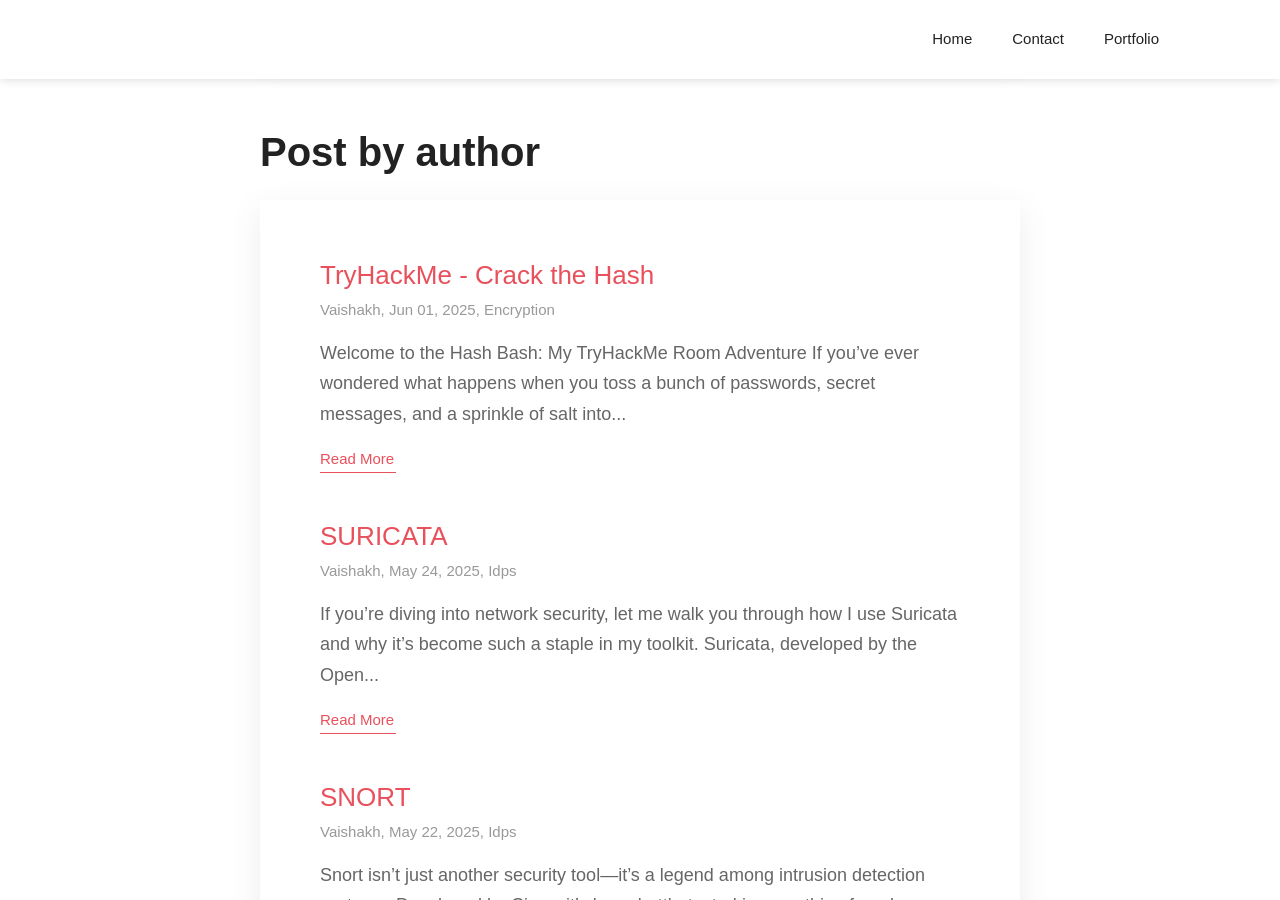
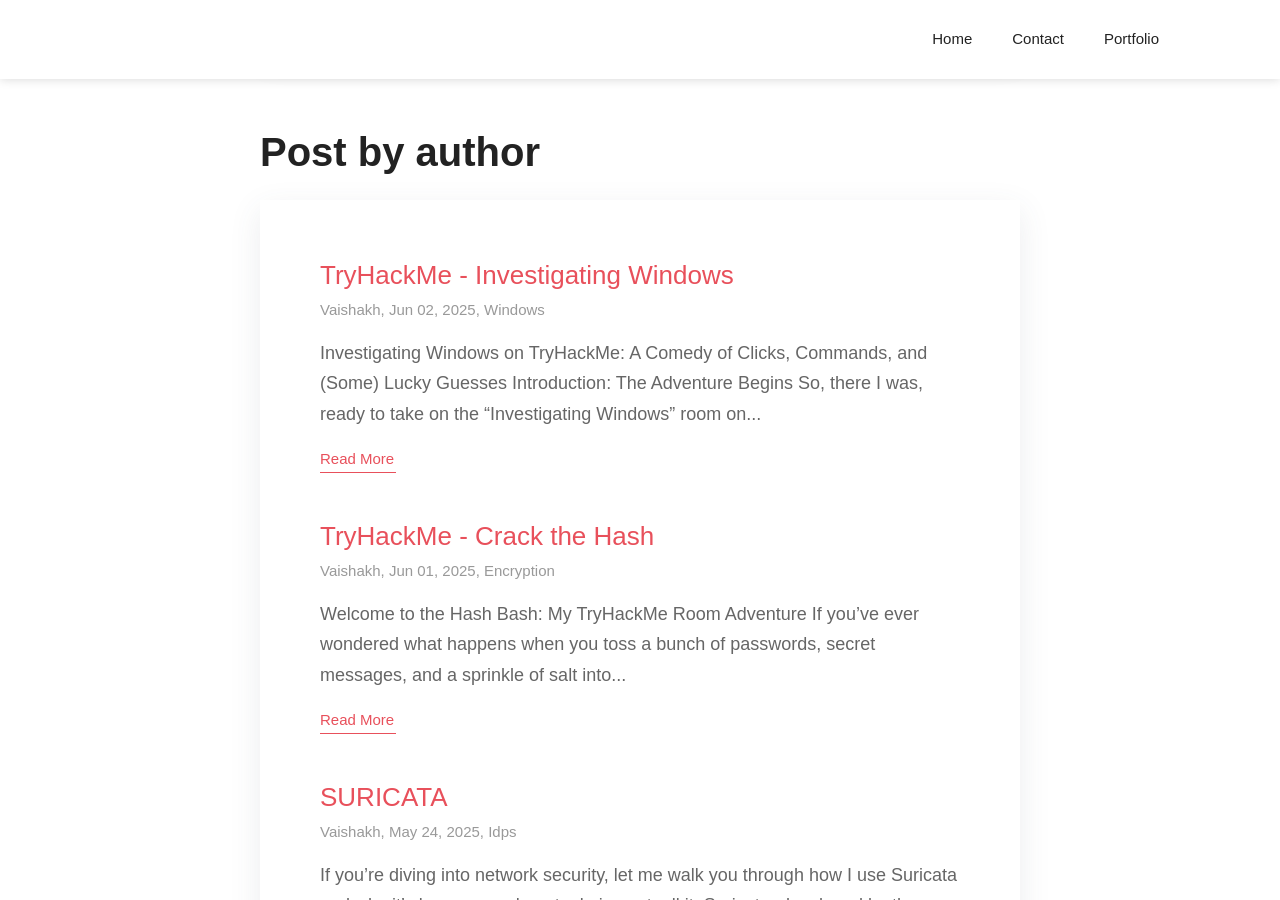
Before and after one commit to Vaishakh-Ashok-Kumar/Vaishakh-Ashok-Kumar, a Jekyll site: the page built from _authors/vaishakh.md, in a window 1280 px wide and 900 px high, scrolled down 835 px. Built offline with Jekyll 4.4.1, drawn with Linux system fonts in a browser that asks for light colours; some web fonts are replaced; some of the changed lines change nothing that is shown.

Commit message:
New writeup added 'Investigating Windows'

```diff
--- a/_pages/tools.md
+++ b/_pages/tools.md
@@ -35,7 +35,11 @@
     link: "/404.html"
 
   - name: TryHackMe - Crack the Hash
-    image: "/assets/images/post/crack-the-hash.png"
+    image: "/assets/images/tools/crack-the-hash.png"
     link: "/post/tryhackme-crack-the-hash.html"
 
+  - name: TryHackMe - Investigating Windows
+    image: "/assets/images/tools/investigating-windows.png"
+    link: "/post/tryhackme-investigating-windows.html"
+
 ---
--- /dev/null
+++ b/_posts/2025-06-02-tryhackme-investigating-windows.md
@@ -0,0 +1,158 @@
+---
+title : "TryHackMe - Investigating Windows"
+image : "/assets/images/post/investigating-windows.png"
+author : "Vaishakh"
+date: 2025-06-02 22:11:00 +0600
+description : "A writeup on the TryHackMe room Investigating Windows"
+tags : ["Windows"]
+
+---
+
+**Investigating Windows on TryHackMe: A Comedy of Clicks, Commands, and (Some) Lucky Guesses**
+
+**Introduction: The Adventure Begins**
+
+So, there I was, ready to take on the “Investigating Windows” room on TryHackMe. Armed with nothing but my wits, a suspiciously large cup of coffee, and the burning desire to click on things until something interesting happened, I dove right in. What followed was a journey filled with quick wins, a few “why do it the hard way?” moments, and the occasional “let’s just Google it” strategy. Here’s how it all went down—warts, wins, and wild guesses included.
+
+**Question 1: The Fastest Win in the West**
+
+*Q1. Whats the version and year of the windows machine?*
+
+Who needs to execute code or run complicated scripts? Not me! As soon as I cracked open the VM, it was clear I was staring at a Windows Server. To find out which version, I simply opened Server Manager, navigated to the local server, and—voilà—the answer was staring right back at me. Sometimes, the simplest way is the best way (and the laziest, which is a bonus).
+
+![A1]({{site.baseurl}}/assets/images/post/TryHackMe-Investigating-Windows/T1-1.png)
+
+
+**Questions 2 & 3: The Powershell Power Play**
+
+*Q2. Which user logged in last?*
+
+*Q3. When did John log onto the system last?*
+
+Here’s where I faced a crossroads:
+
+**Option A**: Manually parse through Event Viewer’s 4624 events to find the last successful logon and track when user John appeared.
+
+**Option B**: Use the magical powers of the Internet and Powershell.
+
+Guess which one I picked? (Hint: My sanity remains intact.)
+
+With a quick search, I found these time-saving commands:
+
+{% highlight ruby %}
+Get-LocalUser
+
+Get-LocalUser | Sort-Object LastLogon | Select-Object Name, Enabled, SID, LastLogon
+{% endhighlight %}
+
+These did the trick—no endless scrolling, just answers on a silver platter.
+
+![A2,3]({{site.baseurl}}/assets/images/post/TryHackMe-Investigating-Windows/T1-2-3-9.png)
+
+**Question 4: The Suspicious CMD Chronicles**
+
+*Q4. What IP does the system connect to when it first starts?*
+
+Sometimes, being nosy pays off. Right after the VM booted, I spotted a suspicious command prompt window trying to connect to an IP address. My detective instincts (and a bit of paranoia) told me to jot it down immediately. Spoiler: That scribbled IP came in handy later. Trust your gut—and your sticky notes.
+
+![A4]({{site.baseurl}}/assets/images/post/TryHackMe-Investigating-Windows/view-1.jpg)
+
+**Question 5: Admins Assemble (with Powershell)**
+
+*Q5. What two accounts had administrative privileges (other than the Administrator user)?*
+
+A quick web search led me to another handy command:
+
+{% highlight ruby %}
+Get-LocalGroupMember Administrator
+{% endhighlight %}
+
+![A5]({{site.baseurl}}/assets/images/post/TryHackMe-Investigating-Windows/T1-5.png)
+
+Boom! No need to dig through endless menus. Sometimes, Google really is your best friend.
+
+**Questions 6, 7, 8: Task Scheduler Shenanigans**
+
+*Q6. Whats the name of the scheduled task that is malicous.*
+
+*Q7. What file was the task trying to run daily?*
+
+*Q8. What port did this file listen locally for?*
+
+Could I have used Powershell again? Sure. But since I already had the machine at my fingertips, I went straight to Task Scheduler. Here’s what I learned:
+
+Check each task’s trigger and action.
+
+The third task was clearly up to no good—running a Powershell script in CMD and listening on a port.
+
+Pro tip: If something looks sketchy in Task Scheduler, it probably is.
+
+![A6,7,8]({{site.baseurl}}/assets/images/post/TryHackMe-Investigating-Windows/T1-6-7-8.png)
+
+**Question 9: Reusing the Magic**
+
+For this one, I just reused the query from questions 2 and 3. If it ain’t broke, don’t fix it.
+
+![A9]({{site.baseurl}}/assets/images/post/TryHackMe-Investigating-Windows/T1-2-3-9.png)
+
+**Question 10: Guesswork and Gut Feeling**
+
+*Q10. At what date did the compromise take place?*
+
+Sometimes, you’ve just got to trust your instincts. Knowing that new tasks were created, I guessed the attacker made the backdoor on the same day as the task creation. Sometimes, being a little lazy is the shortcut to being right.
+
+![A10]({{site.baseurl}}/assets/images/post/TryHackMe-Investigating-Windows/T1-10.png)
+
+**Question 11: Event Viewer Detective**
+
+*Q11. During the compromise, at what time did Windows first assign special privileges to a new logon?*
+
+Windows events are your friends—if you know where to look. Filtering for event id 4738 in Event Viewer and narrowing down by date (thanks to clues from earlier) led me straight to the answer. Manual searching can be tedious, but it works when you know what you’re after.
+
+![A11]({{site.baseurl}}/assets/images/post/TryHackMe-Investigating-Windows/T1-11.png)
+
+**Question 12: The Mimikatz Moment**
+
+*Q12. What tool was used to get Windows passwords?*
+
+Having used this tool before, I recognized the telltale signs—especially when I found mime.exe and a mime-out.txt file referenced in a scheduled task. All signs pointed to Mimikatz. Sometimes, experience is the best teacher (and snitch).
+
+![A12]({{site.baseurl}}/assets/images/post/TryHackMe-Investigating-Windows/T1-12.png)
+
+**Questions 13: DNS Host File Surprises**
+
+**Q13. What was the attackers external control and command servers IP?**
+
+To answer these, I checked the DNS hosts file at C:\Windows\System32\drivers\etc\hosts. It was a wild guess, but it paid off—two answers for the price of one. Never underestimate the power of a hunch.
+
+![A13]({{site.baseurl}}/assets/images/post/TryHackMe-Investigating-Windows/T1-13-16.png)
+
+**Question 14: The Inetdpub Incident**
+
+*Q14. What was the extension name of the shell uploaded via the servers website?*
+
+Curiosity struck when I noticed an odd file—inetdpub—on the disk. A quick search confirmed my suspicion: this was the answer I needed. Sometimes, being suspicious of random files is a good thing.
+
+![A14]({{site.baseurl}}/assets/images/post/TryHackMe-Investigating-Windows/T1-14.png)
+
+**Question 15: The Writeup Rescue**
+
+*Q15. What was the last port the attacker opened?*
+
+I’ll be honest—this one stumped me. I had to consult a writeup from someone smarter (or at least more patient) than me. Sometimes, you just need a helping [hand].
+
+[hand]: https://medium.com/@haircutfish/tryhackme-investigating-windows-task-1-investigating-windows-da65f32cf67f
+
+![A15]({{site.baseurl}}/assets/images/post/TryHackMe-Investigating-Windows/T1-15.png)
+
+**Question 16: Hosts File Strikes Again**
+
+*Q16. Check for DNS poisoning, what site was targeted?*
+
+As mentioned earlier, the hosts file was a goldmine. The answer was staring me in the face all along.
+
+![A16]({{site.baseurl}}/assets/images/post/TryHackMe-Investigating-Windows/T1-13-16.png)
+
+**Conclusion: Lessons, Laughs, and a Few Lucky Breaks**
+
+Wrapping up this room was a rollercoaster of quick wins, clever shortcuts, and the occasional wild guess that actually worked. If there’s one thing I learned, it’s that sometimes the easy way is the right way, and a little curiosity (mixed with a dash of paranoia) goes a long way. So, next time you’re investigating a Windows box—trust your gut, Google shamelessly, and never ignore a suspicious CMD window. Happy hacking!
--- /dev/null
+++ b/tags/Windows.md
@@ -0,0 +1,5 @@
+---
+layout: tags
+tag: windows
+permalink: /tag/windows/
+---
```
Also changed, not shown: assets/images/post/Investigating-Windows.png (added), assets/images/post/TryHackMe-Investigating-Windows/T1-1.png (added), assets/images/post/TryHackMe-Investigating-Windows/T1-10.png (added), assets/images/post/TryHackMe-Investigating-Windows/T1-11.png (added), assets/images/post/TryHackMe-Investigating-Windows/T1-12.png (added), assets/images/post/TryHackMe-Investigating-Windows/T1-13-16.png (added), assets/images/post/TryHackMe-Investigating-Windows/T1-14.png (added), assets/images/post/TryHackMe-Investigating-Windows/T1-15.png (added), assets/images/post/TryHackMe-Investigating-Windows/T1-2-3-9.png (added), assets/images/post/TryHackMe-Investigating-Windows/T1-5.png (added), assets/images/post/TryHackMe-Investigating-Windows/T1-6-7-8.png (added), assets/images/post/TryHackMe-Investigating-Windows/view-1.jpg (added), assets/images/post/TryHackMe-Investigating-Windows/view-2.png (added), assets/images/post/TryHackMe-Investigating-Windows/view-3.png (added), 2 more files.
